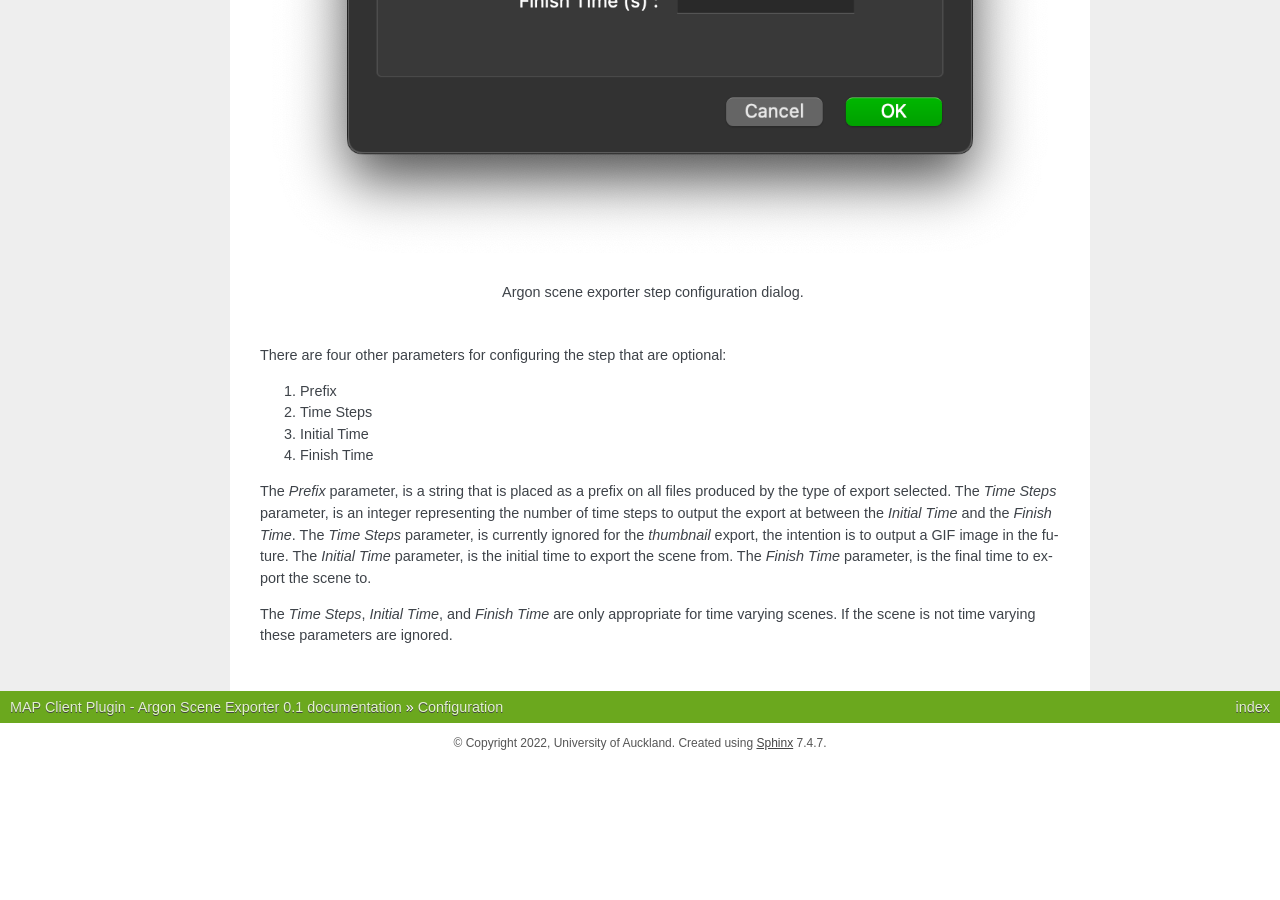
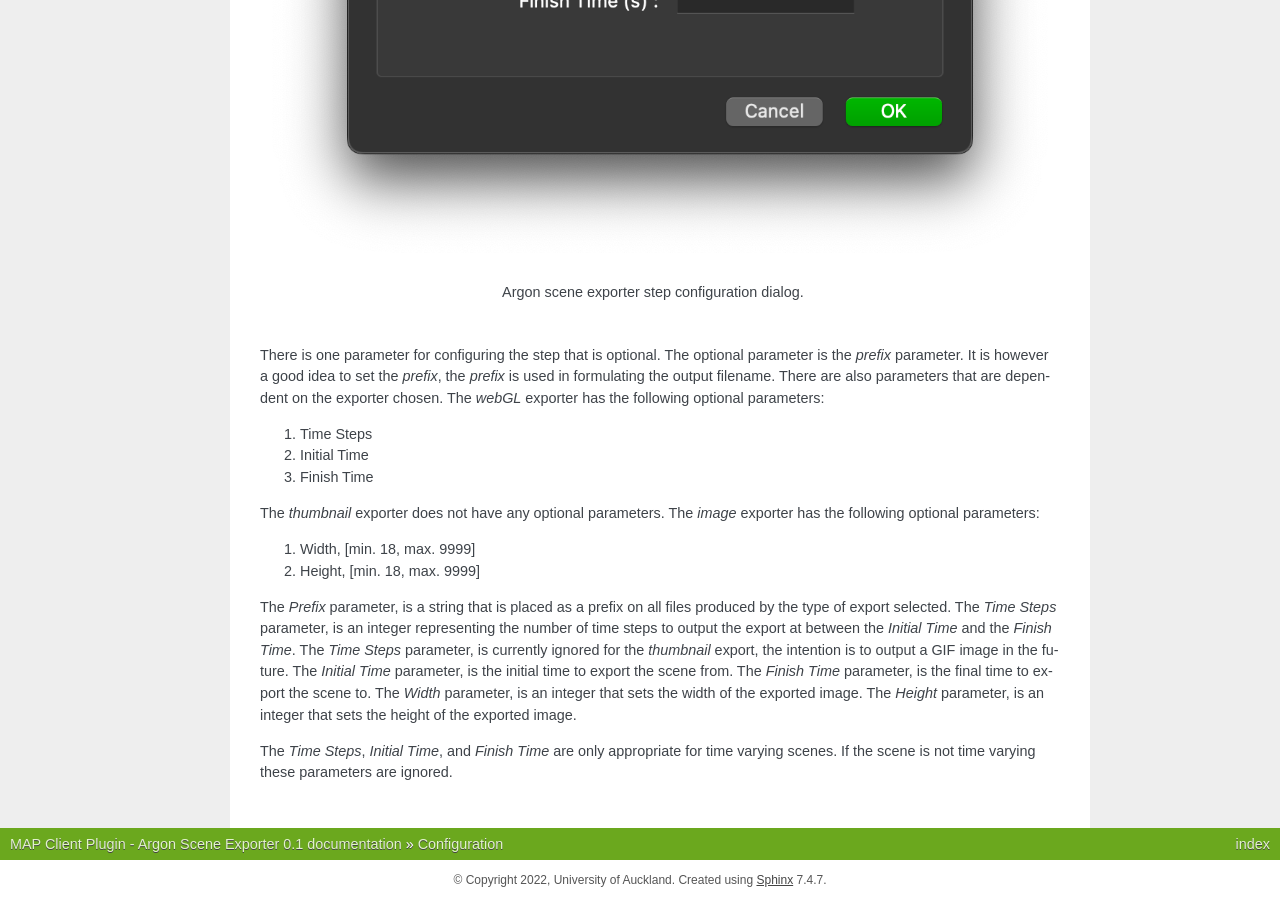
Before and after one commit to mapclient-plugins/mapclientplugins.argonsceneexporterstep, a Sphinx documentation site: the page built from docs/configuration.rst, in a window 1280 px wide and 900 px high, scrolled down 727 px. Built offline with Sphinx 7.4.7, drawn with Linux system fonts in a browser that asks for light colours; before the commit the page ends 1490 px from its top, so only the background shows below that.

Commit message:
Update configuration.rst

```diff
--- a/docs/configuration.rst
+++ b/docs/configuration.rst
@@ -13,18 +13,29 @@ The output directory should be located outside the workflow directory.
 
    Argon scene exporter step configuration dialog.
 
-There are four other parameters for configuring the step that are optional:
+There is one parameter for configuring the step that is optional.
+The optional parameter is the *prefix* parameter.
+It is however a good idea to set the *prefix*, the *prefix* is used in formulating the output filename.
+There are also parameters that are dependent on the exporter chosen.
+The *webGL* exporter has the following optional parameters:
 
-#. Prefix
 #. Time Steps
 #. Initial Time
 #. Finish Time
+
+The *thumbnail* exporter does not have any optional parameters.
+The *image* exporter has the following optional parameters:
+
+#. Width, [min. 18, max. 9999]
+#. Height, [min. 18, max. 9999]
 
 The *Prefix* parameter, is a string that is placed as a prefix on all files produced by the type of export selected.
 The *Time Steps* parameter, is an integer representing the number of time steps to output the export at between the *Initial Time* and the *Finish Time*.
 The *Time Steps* parameter, is currently ignored for the *thumbnail* export, the intention is to output a GIF image in the future.
 The *Initial Time* parameter, is the initial time to export the scene from.
 The *Finish Time* parameter, is the final time to export the scene to.
+The *Width* parameter, is an integer that sets the width of the exported image.
+The *Height* parameter, is an integer that sets the height of the exported image.
 
 The *Time Steps*, *Initial Time*, and *Finish Time* are only appropriate for time varying scenes.
 If the scene is not time varying these parameters are ignored.
```
